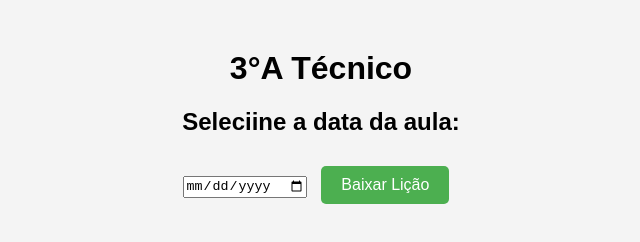
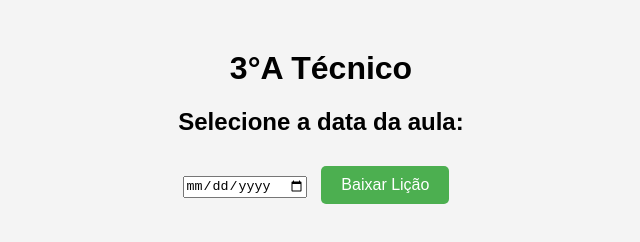
Before and after one commit to ItsMePabloSilva/Licao, a plain HTML site: page index.html in a window 1280 px wide. Shown: the full height of the page, 319-959 px from the left. Drawn offline with Linux system fonts and the light colour scheme.

Commit message:
Update index.html

```diff
--- a/index.html
+++ b/index.html
@@ -9,7 +9,7 @@
 <body>
     <div class="container">
         <h1>3°A Técnico</h1>
-        <h2>Seleciine a data da aula:</h2>
+        <h2>Selecione a data da aula:</h2>
         <input type="date" id="dataSelecionada">
         <button id="baixarLicao">Baixar Lição</button>
         <p id="mensagem" class="hidden"></p>
```
